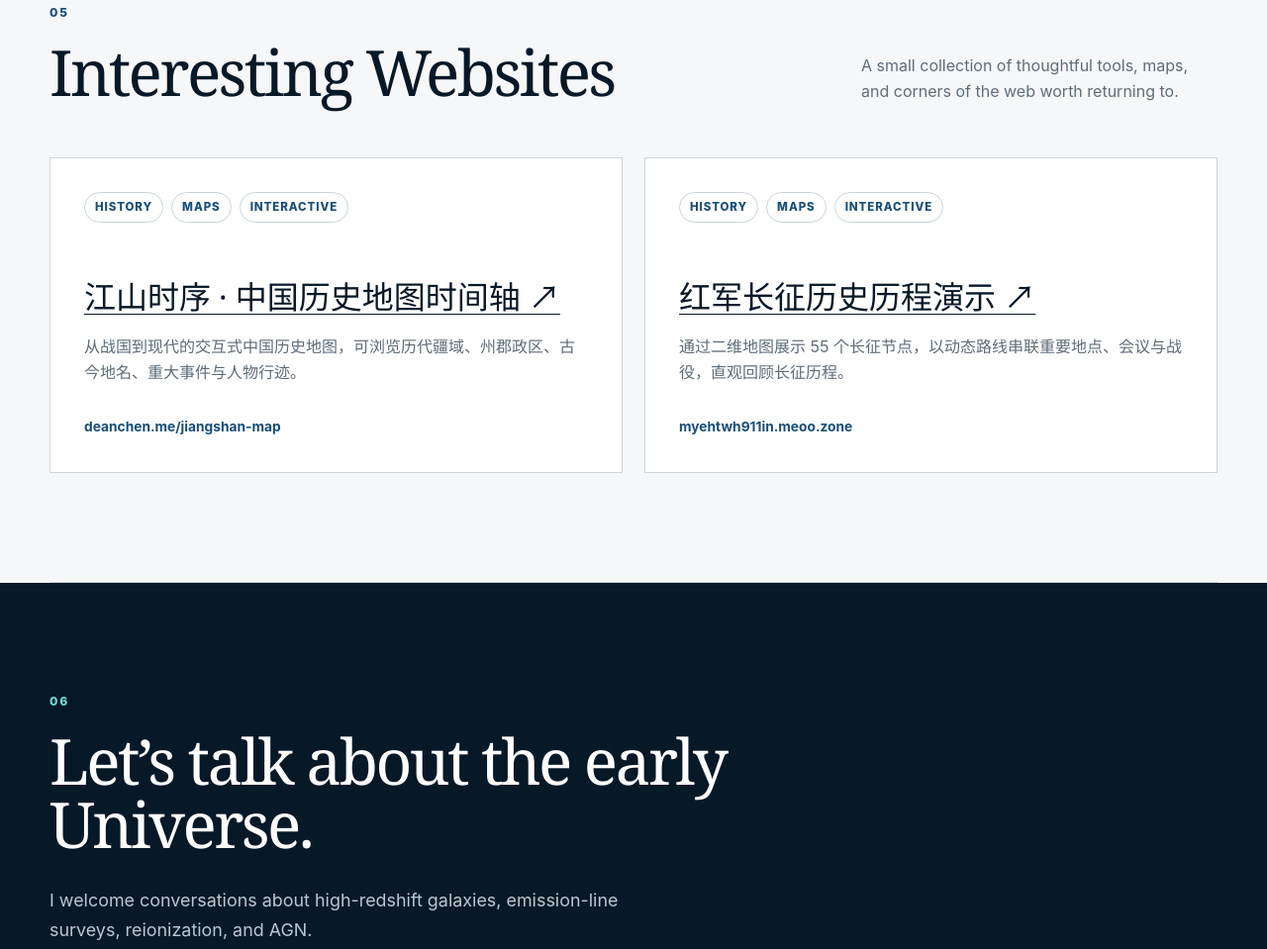
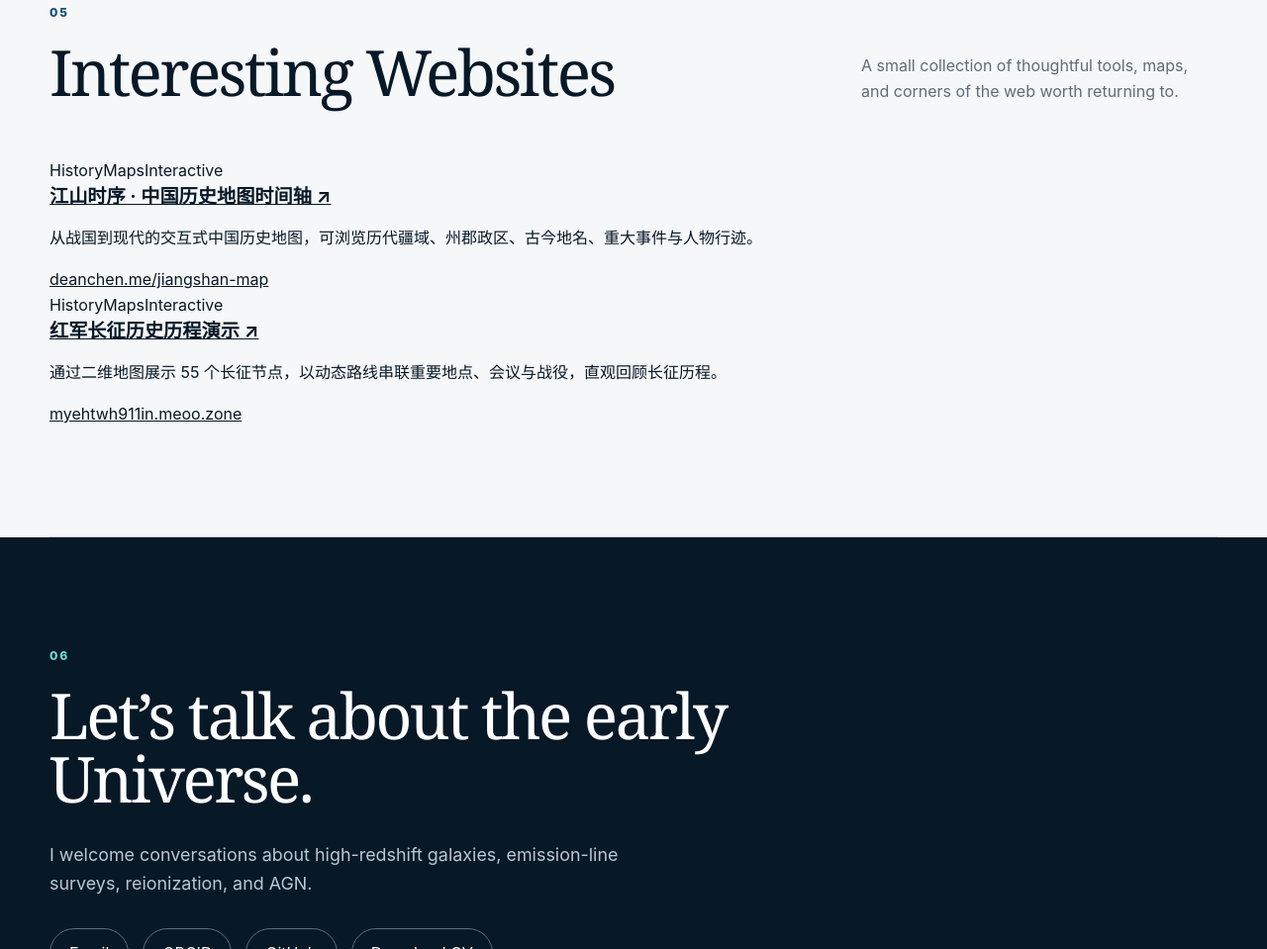
Before and after one commit to ShuqiFu2000/ShuqiFu2000.github.io, a plain HTML site: page index.html in a window 1280 px wide. Shown: the part 4758-5717 px from the top of the page at 99% size. Drawn offline with Linux system fonts and the light colour scheme.

Commit message:
Remove bookmark section styles

```diff
--- a/styles.css
+++ b/styles.css
@@ -422,58 +422,3 @@ h1 {
   .work-list article { grid-template-columns: 1fr; }
   .publication-list article { grid-template-columns: 64px 1fr; gap: 18px; }
 }
-
-
-/* Interesting websites */
-.bookmark-grid {
-  display: grid;
-  grid-template-columns: repeat(2, minmax(0, 1fr));
-  gap: 22px;
-}
-.bookmark-card {
-  min-height: 280px;
-  padding: 34px;
-  border: 1px solid var(--line);
-  background: var(--white);
-}
-.bookmark-meta {
-  display: flex;
-  flex-wrap: wrap;
-  gap: 8px;
-  margin-bottom: 54px;
-}
-.bookmark-meta span {
-  padding: 5px 10px;
-  border: 1px solid var(--line);
-  border-radius: 999px;
-  color: var(--blue);
-  font-size: .72rem;
-  font-weight: 800;
-  letter-spacing: .08em;
-  text-transform: uppercase;
-}
-.bookmark-card h3 {
-  font-family: Georgia, "Times New Roman", serif;
-  font-size: clamp(1.5rem, 2.5vw, 2.15rem);
-  font-weight: 500;
-}
-.bookmark-card h3 a {
-  text-decoration-thickness: 1px;
-  text-underline-offset: 5px;
-}
-.bookmark-card h3 a:hover,
-.bookmark-card h3 a:focus-visible { color: var(--blue); }
-.bookmark-card > p { max-width: 620px; color: var(--muted); }
-.bookmark-url {
-  display: inline-block;
-  margin-top: 14px;
-  color: var(--blue);
-  font-size: .86rem;
-  font-weight: 700;
-  text-decoration: none;
-}
-@media (max-width: 800px) {
-  .bookmark-grid { grid-template-columns: 1fr; }
-  .bookmark-card { min-height: auto; padding: 28px; }
-  .bookmark-meta { margin-bottom: 34px; }
-}
```
